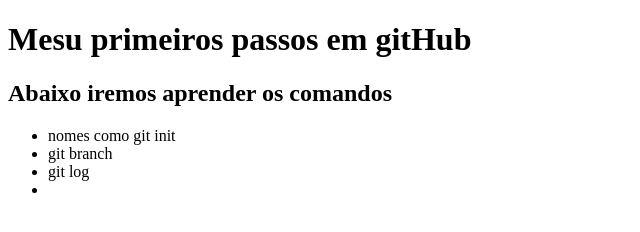
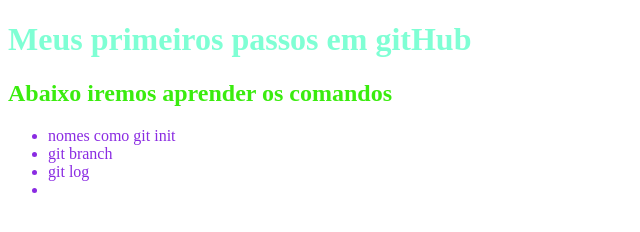
Before and after one commit to DIEGO-ARAUJO2121/novo-teste, a plain HTML site: page estudos/index.html in a window 1280 px wide. Shown: the whole page, without its empty margins (0-640 px from the left). Drawn offline with Linux system fonts and the light colour scheme.

Commit message:
incluindo css

```diff
--- /dev/null
+++ b/estudos/index.css
@@ -0,0 +1,11 @@
+h1 {
+
+color: aquamarine;
+}
+h2 {
+color: rgb(58, 236, 14);
+
+}
+ul {
+    color: blueviolet;
+}
--- a/estudos/index.html
+++ b/estudos/index.html
@@ -3,10 +3,11 @@
 <head>
     <meta charset="UTF-8">
     <meta name="viewport" content="width=device-width, initial-scale=1.0">
+    <link rel="stylesheet" href="index.css">
     <title>MEU GIT</title>
 </head>
 <body>
-    <h1>Mesu primeiros passos em gitHub </h1>
+    <h1>Meus primeiros passos em gitHub </h1>
 <h2>Abaixo iremos aprender os comandos </h2>
 <ul>
 <li> nomes como  git  init </li>
```
